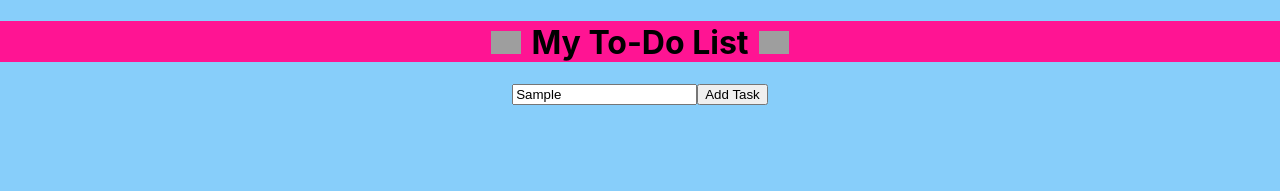
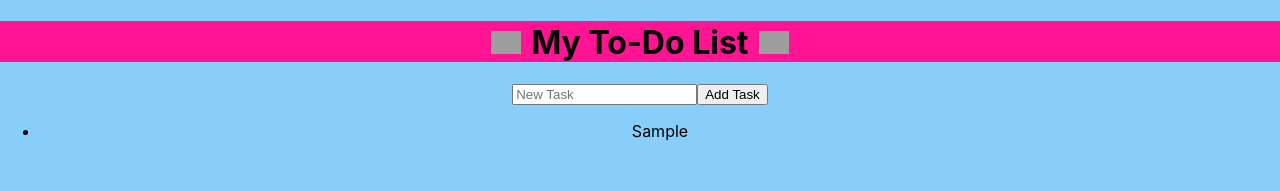
Before and after one commit to seligmar/to-do-react-app, a React (Create React App) app in the folder to-do-app-react/: page / in a window 1280 px wide. Both pictures are taken after typing "Sample" into the empty fields and a click on the button "Add Task". Shown: the top 191 px of the page. Built offline with nearby package versions, Linux system fonts and the light colour scheme; grey boxes are pictures that could not be loaded.

Commit message:
can now add tasks to list

```diff
--- a/to-do-app-react/src/App.js
+++ b/to-do-app-react/src/App.js
@@ -2,37 +2,35 @@ import React from 'react'
 import './App.css'
 import Header from './components/Header'
 import InputForm from './components/InputForm'
-// import List from './components/List'
+import List from './components/List'
 
 class App extends React.Component {
   state = {
-    newTask: '',
     tasks: []
   }
 
-  addTask = e => {
-    console.log(e)
-    //  e.preventDefault()
-    //  console.log(e.target.input.value)
-    // this.state.newTask
+  addTask = newTask => {
+    if (newTask) {
+      var task = {}
+      task.taskName = newTask
+      task.id = this.state.tasks.length + 1
+      task.completed = false
+      this.state.tasks.length > 0
+        ? this.setState({ tasks: [...this.state.tasks, task] })
+        : this.setState({ tasks: [task] })
+    }
   }
 
-  // addTask = () => {
-  //   this.setState(
-  //     ...{
-  //       task: '',
-  //       completed: false,
-  //       id: this.state.tasks.length + 1
-  //     }
-  //   )
-  // }
+  clearForm = formInfo => {
+    formInfo.reset()
+  }
 
   render () {
     return (
       <div className='App'>
         <Header />
-        <InputForm addTask={this.addTask} />
-        {/* <List tasks={this.state.tasks} /> */}
+        <InputForm addTask={this.addTask} clearForm={this.clearForm} />
+        <List tasks={this.state.tasks} />
       </div>
     )
   }
--- a/to-do-app-react/src/components/InputForm.js
+++ b/to-do-app-react/src/components/InputForm.js
@@ -6,6 +6,7 @@ const InputForm = props => {
       onSubmit={e => {
         e.preventDefault()
         props.addTask(e.target[0].value)
+        props.clearForm(e.target)
       }}
     >
       <input placeholder='New Task' type='text' />
--- a/to-do-app-react/src/components/List.js
+++ b/to-do-app-react/src/components/List.js
@@ -1,12 +1,13 @@
-// const List = props => {
-//   const tasks = props.tasks
-//   return (
-//     <div>
-//       {tasks.array.forEach(task => {
-//         ;<li key={task.id}>{task.name}</li>
-//       })}
-//     </div>
-//   )
-// }
+const List = props => {
+  console.log(props.tasks)
+  // const tasks = props.tasks
+  return (
+    <ul>
+      {props.tasks.map(task => (
+        <li key={task.id}>{task.taskName}</li>
+      ))}
+    </ul>
+  )
+}
 
-// export default List
+export default List
```
